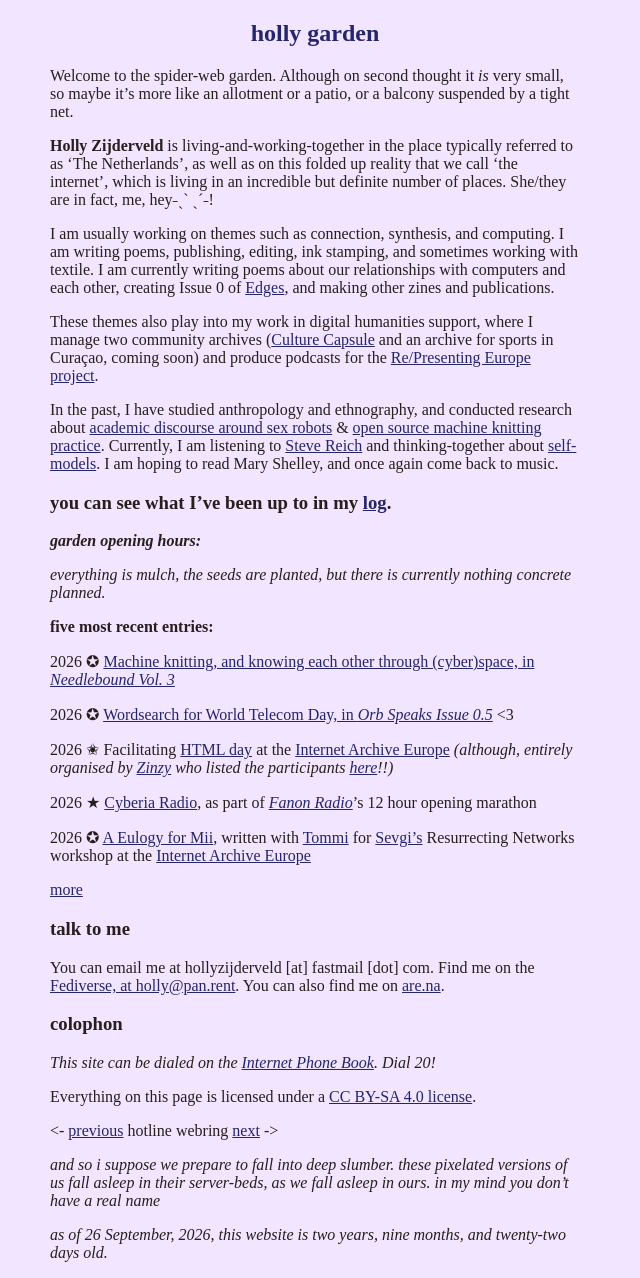
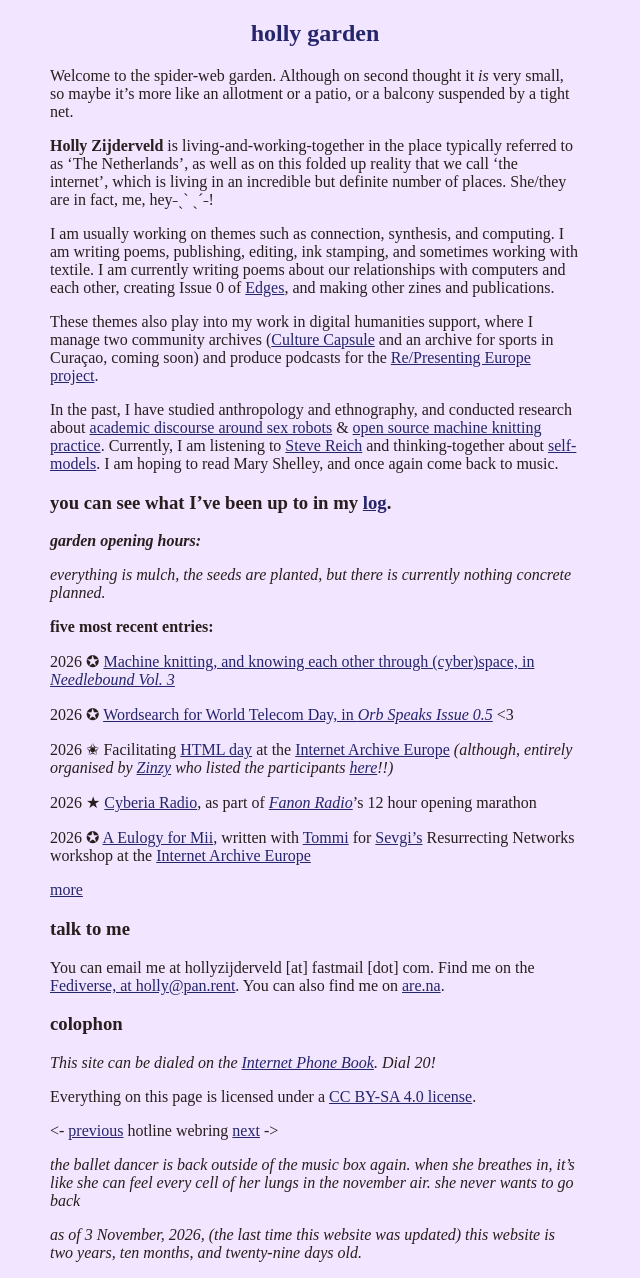
Before and after one commit to hollyz1jderveld/hollyz1jderveld.github.io, a Jekyll site: the page built from index.md, in a window 1280 px wide. Shown: the whole page, without its empty margins (0-640 px from the left). Built offline with Jekyll 4.4.1, drawn with Linux system fonts in a browser that asks for light colours; some web fonts are replaced; Markdown is read by kramdown in place of the engine named in the settings; our own code applies the rules of GitHub Pages for plain Markdown files.

Commit message:
Update index.md

```diff
--- a/index.md
+++ b/index.md
@@ -43,6 +43,6 @@ Everything on this page is licensed under a [CC BY-SA 4.0 license](https://creat
 
 <- [previous](https://hotlinewebring.club/holly/previous) hotline webring [next](https://hotlinewebring.club/holly/next) ->
 
-*and so i suppose we prepare to fall into deep slumber. these pixelated versions of us fall asleep in their server-beds, as we fall asleep in ours. in my mind you don't have a real name*
+*the ballet dancer is back outside of the music box again. when she breathes in, it's like she can feel every cell of her lungs in the november air. she never wants to go back*
 
-*as of 26 September, 2026, this website is two years, nine months, and twenty-two days old.*
+*as of 3 November, 2026, (the last time this website was updated) this website is two years, ten months, and twenty-nine days old.*
```
